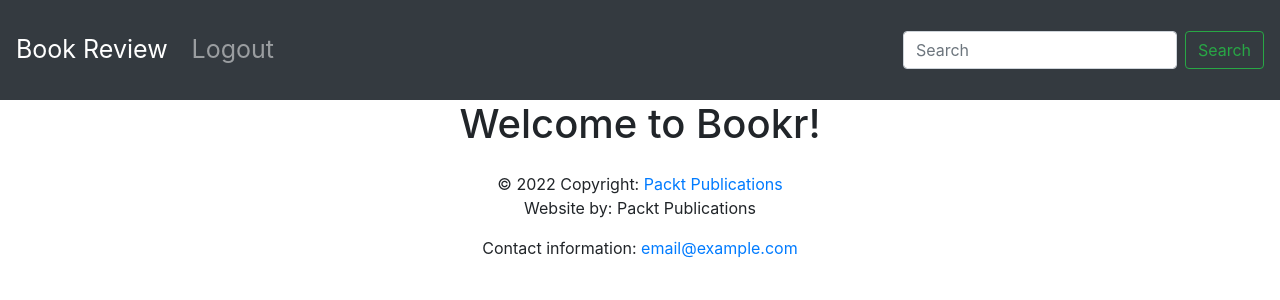
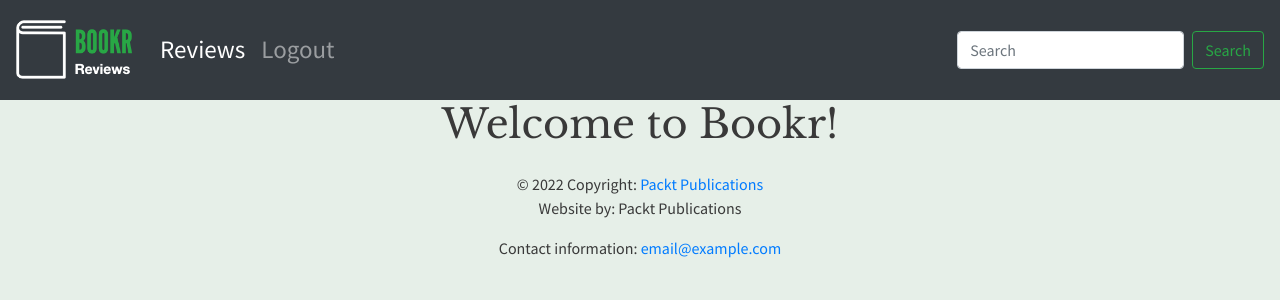
Before and after one commit to Xaranna/Bookr, a Django app: page / in a window 1280 px wide. Shown: the top 300 px of the page. Run offline with Django 4.2, Linux system fonts and the light colour scheme; some libraries are stand-ins or nearby versions.

Commit message:
Add some styles and logo

```diff
--- a/base/settings.py
+++ b/base/settings.py
@@ -122,3 +122,7 @@ STATIC_URL = 'static/'
 # https://docs.djangoproject.com/en/4.2/ref/settings/#default-auto-field
 
 DEFAULT_AUTO_FIELD = 'django.db.models.BigAutoField'
+
+STATICFILES_DIRS = [
+    BASE_DIR / "static",
+]
--- /dev/null
+++ b/static/main.css
@@ -0,0 +1,18 @@
+.navbar {
+    min-height: 100px;
+    font-size: 25px;
+}
+.navbar-brand {
+    font-size: 25px;
+}
+.navbar-brand > img {
+    height: 60px;
+}
+body {
+    font-family: 'Source Sans Pro', sans-serif;
+    background-color: #e6efe8;
+    color: #393939;
+}
+h1, h2, h3, h4, h5, h6 {
+    font-family: 'Libre Baskerville', serif;
+}
--- a/templates/base.html
+++ b/templates/base.html
@@ -10,23 +10,21 @@
 
     <link rel="stylesheet" href="https://cdnjs.cloudflare.com/ajax/libs/font-awesome/4.7.0/css/font-awesome.min.css">
     <title>Book Review</title>
-    <style type="text/css">
-        .navbar {
-        min-height: 100px;
-        font-size: 25px;
-        }
-        .navbar-brand {
-        font-size: 25px;
-    </style>
+    <link rel="stylesheet" href="{% static 'main.css' %}">
+    <link rel="stylesheet" href="https://fonts.googleapis.com/css?family=Libre+Baskerville|Source+Sans+Pro&display=swap">
 </head>
 <body>
    <nav class="navbar navbar-expand-sm navbar-dark bg-dark sticky-top">
-          <a class="navbar-brand" href="{% url 'reviews:book_list' %}">Book Review</a>
+          <a class="navbar-brand" href="/"> <img src="{% static 'reviews/logo.png' %}"> </a>
+
           <button class="navbar-toggler" type="button" data-toggle="collapse" data-target="#navbarSupportedContent" aria-controls="navbarSupportedContent" aria-expanded="false" aria-label="Toggle navigation">
             <span class="navbar-toggler-icon"></span>
           </button>
           <div class="collapse navbar-collapse" id="navbarSupportedContent">
             <ul class="navbar-nav mr-auto">
+              <li class="nav-item active">
+                <a class="nav-link" href="/books/">Reviews<span class="sr-only">(current)</span></a>
+              </li>
               <li class="nav-item">
                 <a class="nav-link" href="#">Logout</a>
               </li>
--- a/templates/reviews/book_list.html
+++ b/templates/reviews/book_list.html
@@ -1,6 +1,6 @@
 {% extends 'base.html' %}
 
-{% block content%}
+{% block content %}
 <ul class="list-group">
     {% for item in book_list %}
     <li class="list-group-item">
```
Also changed, not shown: reviews/static/reviews/logo.png (added).
